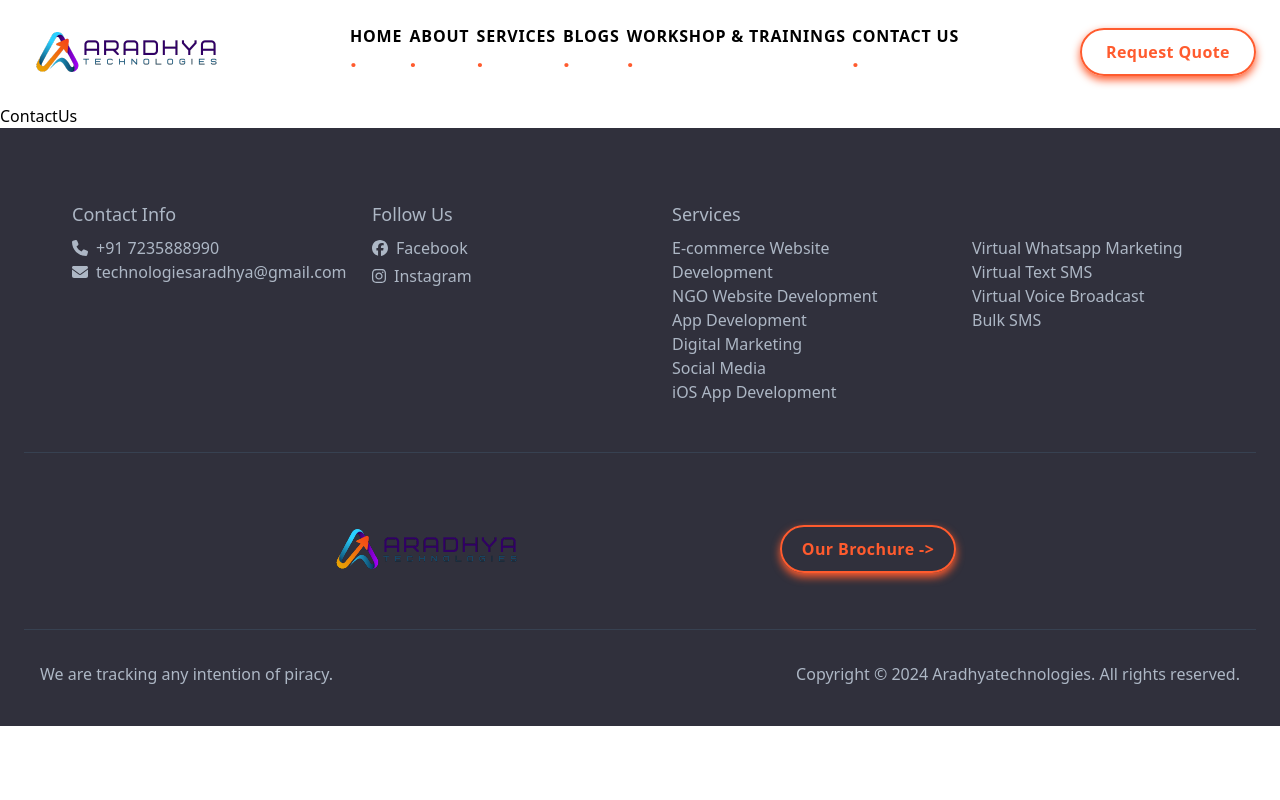
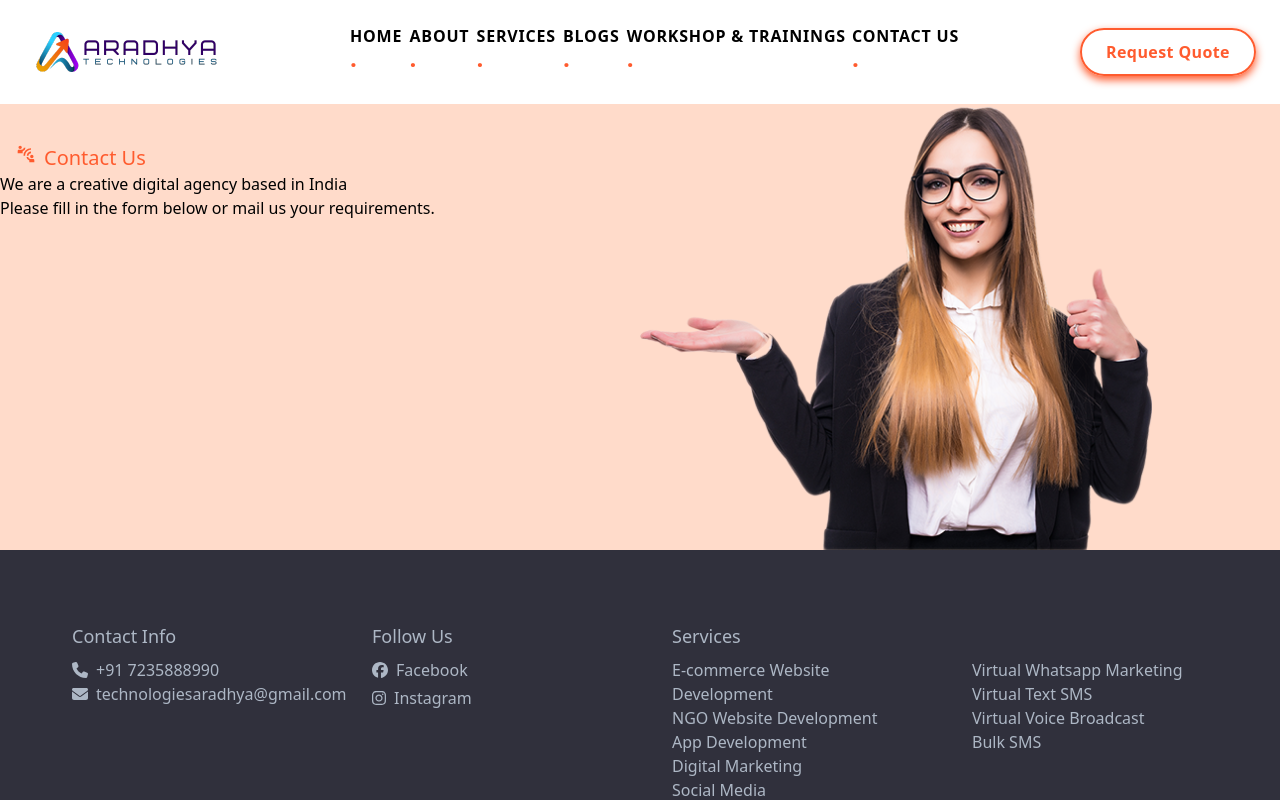
Before and after one commit to HemantMedhsia/Aradhya_Tech_Solutions, a React (Vite) app: page /contact in a window 1280 px wide. Shown: the top 800 px of the page. Built offline with nearby package versions, Linux system fonts and the light colour scheme.

Commit message:
last commit of the day

```diff
--- a/package.json
+++ b/package.json
@@ -17,6 +17,7 @@
     "react": "^18.3.1",
     "react-countup": "^6.5.3",
     "react-dom": "^18.3.1",
+    "react-icons": "^5.2.1",
     "react-router-dom": "^6.25.1",
     "react-slick": "^0.30.2",
     "slick-carousel": "^1.8.1"
--- a/src/components/pages/About.jsx
+++ b/src/components/pages/About.jsx
@@ -10,6 +10,7 @@
 import imgabout4 from "../../assets/images/aboutCardSvg4.svg";
 import imgabout5 from "../../assets/images/aboutCardSvg5.svg";
 import imgabout6 from "../../assets/images/aboutCardSvg6.svg";
+import SquareButton from "../common/SquareButton";
 
 export const About = () => {
     const [activeSection, setActiveSection] = useState("mission");
--- a/src/components/pages/ContactUs.jsx
+++ b/src/components/pages/ContactUs.jsx
@@ -1,9 +1,31 @@
-import React from 'react'
+import React from "react";
+import smileimage from "../../assets/images/smiling-girl.png";
+import { MdConnectWithoutContact } from "react-icons/md";
 
 const ContactUs = () => {
-  return (
-    <div>ContactUs</div>
-  )
-}
+    return (
+        <div className="bg-[#ffdbca]">
+            <div className=" flex">
+                <div className="w-[50%]">
+                    <div className="flex text-[#ff5b2e] text-xl mt-10">
+                        <div className="mr-2 ml-4 ">
+                            <MdConnectWithoutContact />
+                        </div>
+                        <h1>Contact Us</h1>
+                    </div>
 
-export default ContactUs
+                    <h1>We are a creative digital agency based in India</h1>
+                    <p>
+                        Please fill in the form below or mail us your
+                        requirements.
+                    </p>
+                </div>
+                <div className="w-[40%]">
+                    <img src={smileimage} />
+                </div>
+            </div>
+        </div>
+    );
+};
+
+export default ContactUs;
```
Also changed, not shown: 1 other file (tests, documents, lock files or other folders).
